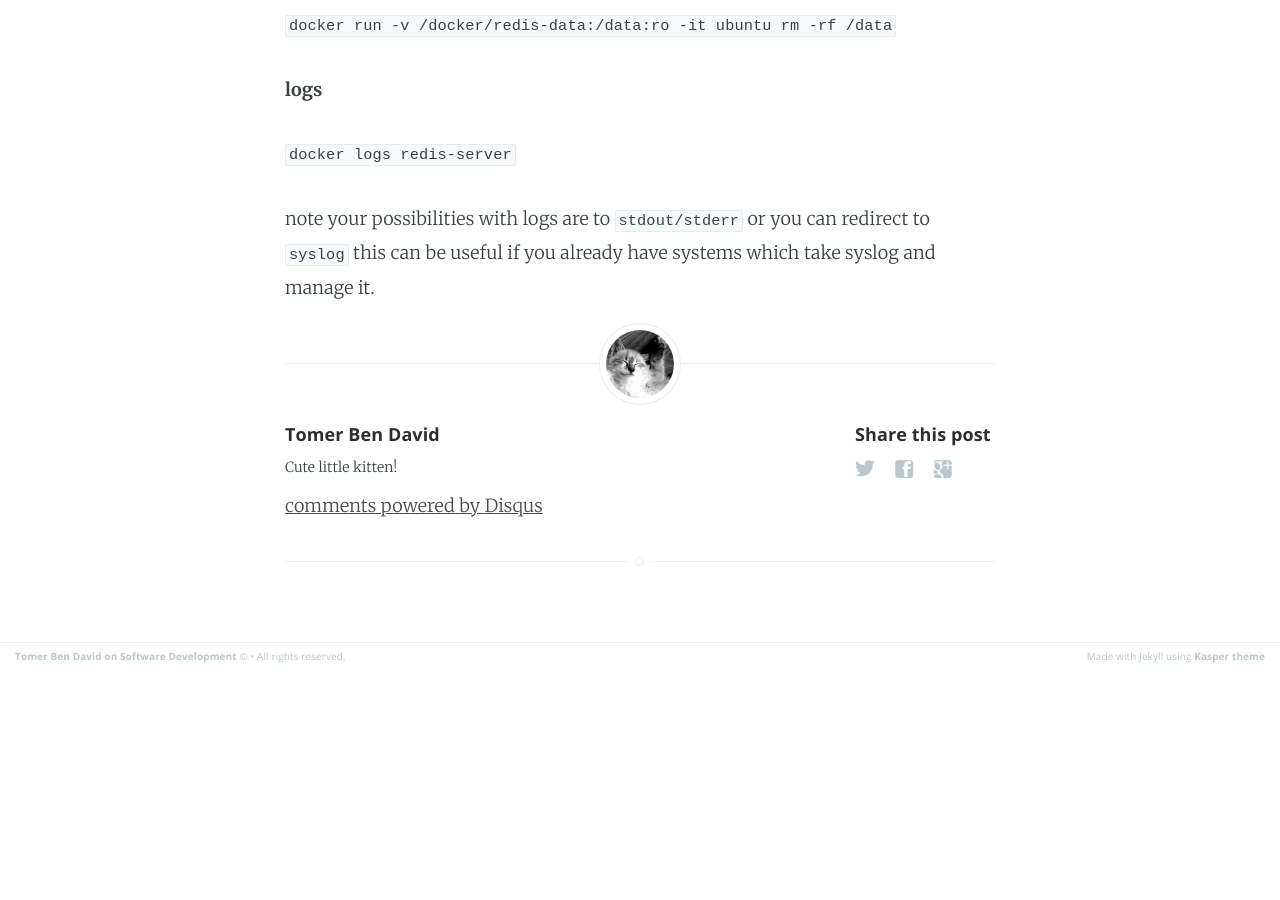
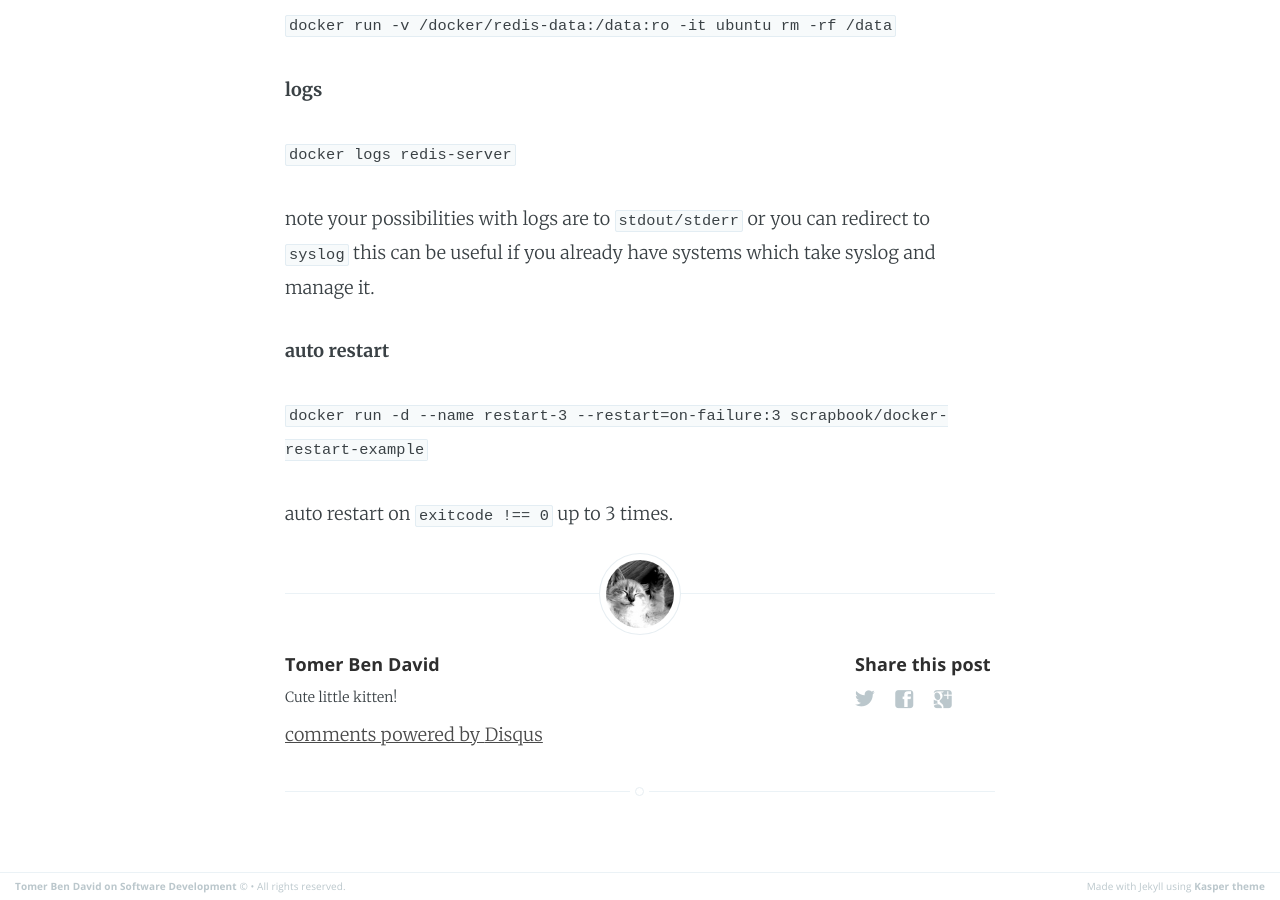
Before and after one commit to tomer-ben-david/tomer-ben-david.github.io.jekyll, a Jekyll site: the page built from _posts/2016/2016-12-20-page-devtips-containers.md, in a window 1280 px wide and 900 px high, scrolled down 639 px. Built offline with Jekyll 4.4.1, drawn with Linux system fonts in a browser that asks for light colours; comment, search, counter and statistics services are not loaded; before the commit the page ends 1310 px from its top, so only the background shows below that.

Commit message:
+docker auto restart

```diff
--- a/_posts/2016/2016-12-20-page-devtips-containers.md
+++ b/_posts/2016/2016-12-20-page-devtips-containers.md
@@ -24,3 +24,9 @@ comments: true
 `docker logs redis-server`
 
 note your possibilities with logs are to `stdout/stderr` or you can redirect to `syslog` this can be useful if you already have systems which take syslog and manage it.
+
+**auto restart**
+
+`docker run -d --name restart-3 --restart=on-failure:3 scrapbook/docker-restart-example`
+
+auto restart on `exitcode !== 0` up to 3 times.
```
